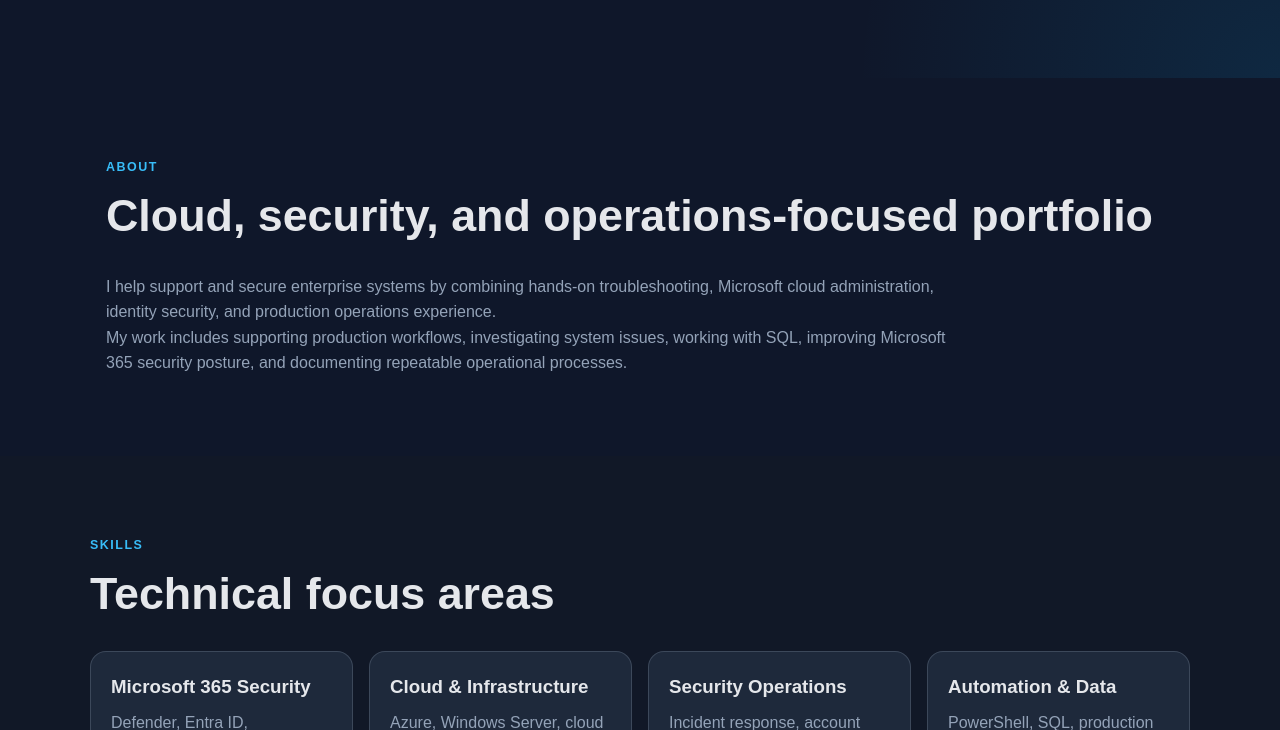
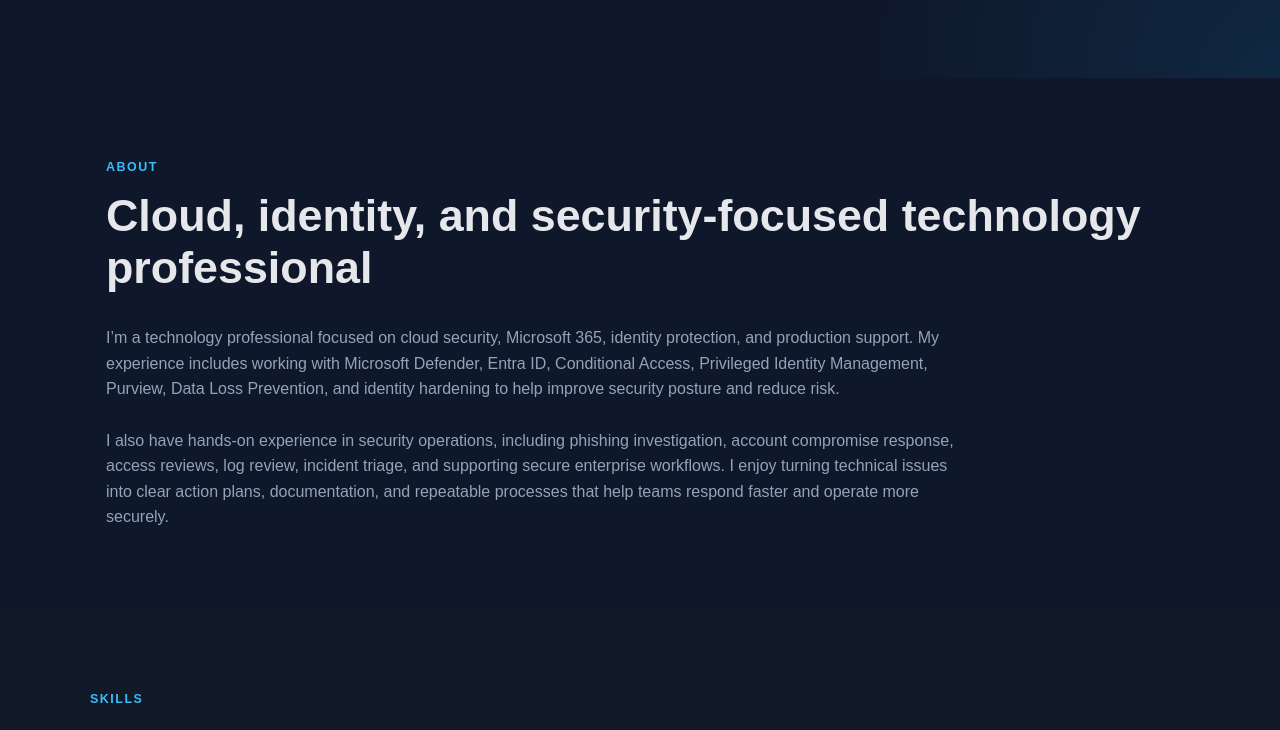
Before and after one commit to CamCloudSecurity/Blog, a plain HTML site: page index.html in a window 1280 px wide. Shown: the part 583-1313 px from the top of the page. Drawn offline with Linux system fonts and the light colour scheme.

Commit message:
Update portfolio site

```diff
--- a/index.html
+++ b/index.html
@@ -41,16 +41,23 @@
     <section id="about" class="section">
   <div class="section-heading">
     <p class="eyebrow">About</p>
-        <h2>Cloud, security, and operations-focused portfolio</h2>
+    <h2>Cloud, identity, and security-focused technology professional</h2>
   </div>
+
   <p>
-        I help support and secure enterprise systems by combining hands-on troubleshooting,
-        Microsoft cloud administration, identity security, and production operations experience.
-      </p>
+    I’m a technology professional focused on cloud security, Microsoft 365,
+    identity protection, and production support. My experience includes working
+    with Microsoft Defender, Entra ID, Conditional Access, Privileged Identity
+    Management, Purview, Data Loss Prevention, and identity hardening to help
+    improve security posture and reduce risk.
+  </p><br/>
+
   <p>
-        My work includes supporting production workflows, investigating system issues,
-        working with SQL, improving Microsoft 365 security posture, and documenting repeatable
-        operational processes.
+    I also have hands-on experience in security operations, including phishing
+    investigation, account compromise response, access reviews, log review,
+    incident triage, and supporting secure enterprise workflows. I enjoy turning
+    technical issues into clear action plans, documentation, and repeatable
+    processes that help teams respond faster and operate more securely.
   </p>
 </section>
 
```
Lines whose indentation alone changed are shown as unchanged.
